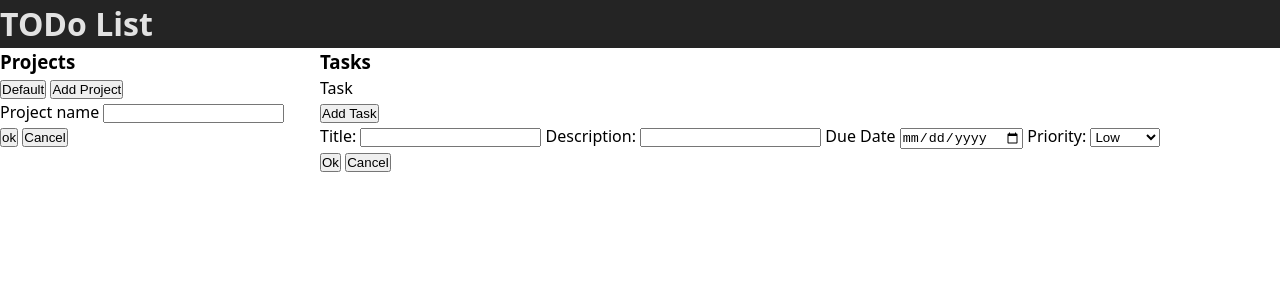
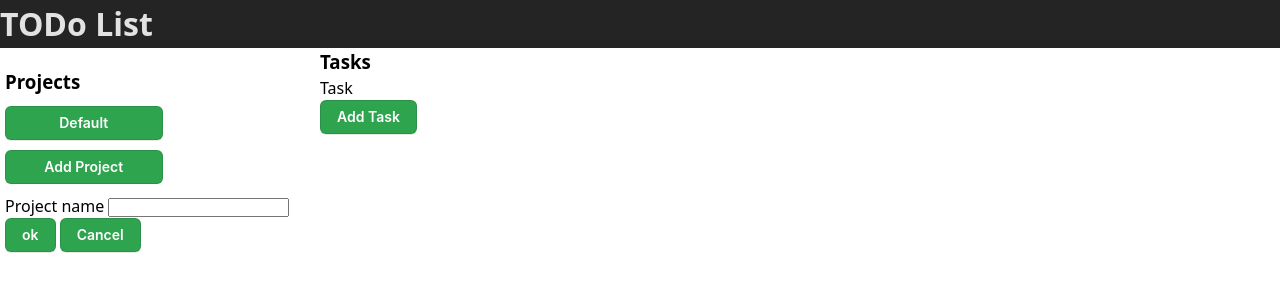
Before and after one commit to deepdev79/todols, a website built with Vite: page index.html in a window 1280 px wide. Both pictures are taken after a click on the button "Add Project". Built offline with nearby package versions, Linux system fonts and the light colour scheme.

```diff
--- a/index.html
+++ b/index.html
@@ -15,14 +15,14 @@
         <h3>Projects</h3>
         <div class="projects">
           <button class="btn prj-button">Default</button>
-          <button class="btn prj-button">Add Project</button>
-          <div class="prj-form">
+          <button class="btn prj-button" id="add-prj">Add Project</button>
+          <div class="prj-form hidden">
             <form action="" id="form1">
               <label for="project-name">Project name</label>
               <input type="text" id="project-name" name="project-name" />
               <div class="submit-prj-div">
                 <input type="submit" value="ok" />
-                <button class="btn cancel">Cancel</button>
+                <button class="btn cancel" id="cancel-prj">Cancel</button>
               </div>
             </form>
           </div>
@@ -32,8 +32,8 @@
         <h3>Tasks</h3>
         <div class="tasks">
           <p>Task</p>
-          <button class="btn task-button">Add Task</button>
-          <div class="task-form">
+          <button class="btn" id="add-task">Add Task</button>
+          <div class="task-form hidden">
             <form action="" id="form2">
               <label for="title">Title:</label>
               <input type="text" id="title" name="title" required />
@@ -49,7 +49,7 @@
               </select>
               <div class="submit-task-div">
                 <input type="submit" value="Ok" />
-                <button class="btn cancel">Cancel</button>
+                <button class="btn cancel" id="cancel-task">Cancel</button>
               </div>
             </form>
           </div>
--- a/src/data.ts
+++ b/src/data.ts
@@ -1,4 +1,5 @@
 const taskForm = document.getElementById("form2") as HTMLFormElement;
+const prjctForm = document.getElementById("form1") as HTMLFormElement;
 
 class MyTask {
   title: string;
@@ -19,10 +20,21 @@
   }
 }
 
-const tasks: MyTask[] = [];
+const primary: MyTask[] = [];
 
 const task = new MyTask("sleep", "zzzz", "24 oct", "high");
-tasks.push(task);
+primary.push(task);
+
+// Forms
+
+function handleProjectEntry(event: SubmitEvent) {
+  event.preventDefault();
+  const newPrj = document.getElementById("project-name") as HTMLInputElement;
+}
+
+prjctForm.addEventListener("submit", handleProjectEntry);
+
+// primary
 
 function handleTaskEntry(event: SubmitEvent) {
   event.preventDefault();
@@ -42,11 +54,11 @@
     taskPriority.value
   );
   console.log(task);
-  tasks.push(task);
+  primary.push(task);
   taskForm.reset();
-  // console.log(tasks);
+  // console.log(primary);
 }
 
 taskForm.addEventListener("submit", handleTaskEntry);
 
-export { tasks };
+export { primary };
--- a/src/disp.ts
+++ b/src/disp.ts
@@ -0,0 +1,21 @@
+const prjDiv = document.querySelector(".prj-form") as HTMLDivElement;
+const tskDiv = document.querySelector(".task-form") as HTMLButtonElement;
+
+//display/hide Project forms
+function dispPrjForm(): void {
+  prjDiv.classList.remove("hidden");
+}
+function hidePrjForm(): void {
+  prjDiv.classList.add("hidden");
+}
+
+//display/hide task forms
+
+function dispTskForm(): void {
+  tskDiv.classList.remove("hidden");
+}
+function hideTskForm(): void {
+  tskDiv.classList.add("hidden");
+}
+
+export { dispPrjForm, hidePrjForm, dispTskForm, hideTskForm };
--- a/src/main.ts
+++ b/src/main.ts
@@ -1,4 +1,16 @@
 import "./style.css";
-import { tasks } from "./data";
+import { primary } from "./data";
+import { dispPrjForm, hidePrjForm, dispTskForm, hideTskForm } from "./disp";
+console.log(primary);
 
-console.log(tasks);
+const addPrjBtn = document.getElementById("add-prj") as HTMLButtonElement;
+const canPrjBtn = document.getElementById("cancel-prj") as HTMLButtonElement;
+
+const addTskBtn = document.getElementById("add-task") as HTMLButtonElement;
+const canTskBtn = document.getElementById("cancel-task") as HTMLButtonElement;
+
+addPrjBtn.addEventListener("click", dispPrjForm);
+canPrjBtn.addEventListener("click", hidePrjForm);
+
+addTskBtn.addEventListener("click", dispTskForm);
+canTskBtn.addEventListener("click", hideTskForm);
--- a/src/style.css
+++ b/src/style.css
@@ -26,3 +26,76 @@
   display: grid;
   grid-template-columns: 1fr 3fr;
 }
+
+.sidebar {
+  margin-left: 5px;
+  margin-top: 20px;
+}
+
+.projects {
+  margin-top: 10px;
+  display: flex;
+  flex-direction: column;
+  gap: 10px;
+}
+
+.prj-button {
+  width: 50%;
+}
+
+.hidden {
+  display: none;
+}
+/* CSS */
+.btn,
+input[type="submit"] {
+  appearance: none;
+  background-color: #2ea44f;
+  border: 1px solid rgba(27, 31, 35, 0.15);
+  border-radius: 6px;
+  box-shadow: rgba(27, 31, 35, 0.1) 0 1px 0;
+  box-sizing: border-box;
+  color: #fff;
+  cursor: pointer;
+  display: inline-block;
+  font-family: -apple-system, system-ui, "Segoe UI", Helvetica, Arial,
+    sans-serif, "Apple Color Emoji", "Segoe UI Emoji";
+  font-size: 14px;
+  font-weight: 600;
+  line-height: 20px;
+  padding: 6px 16px;
+  position: relative;
+  text-align: center;
+  text-decoration: none;
+  user-select: none;
+  -webkit-user-select: none;
+  touch-action: manipulation;
+  vertical-align: middle;
+  white-space: nowrap;
+}
+
+.btn:focus:not(:focus-visible):not(.focus-visible) {
+  box-shadow: none;
+  outline: none;
+}
+
+.btn:hover {
+  background-color: #2c974b;
+}
+
+.btn:focus {
+  box-shadow: rgba(46, 164, 79, 0.4) 0 0 0 3px;
+  outline: none;
+}
+
+.btn:disabled {
+  background-color: #94d3a2;
+  border-color: rgba(27, 31, 35, 0.1);
+  color: rgba(255, 255, 255, 0.8);
+  cursor: default;
+}
+
+.btn:active {
+  background-color: #298e46;
+  box-shadow: rgba(20, 70, 32, 0.2) 0 1px 0 inset;
+}
```
